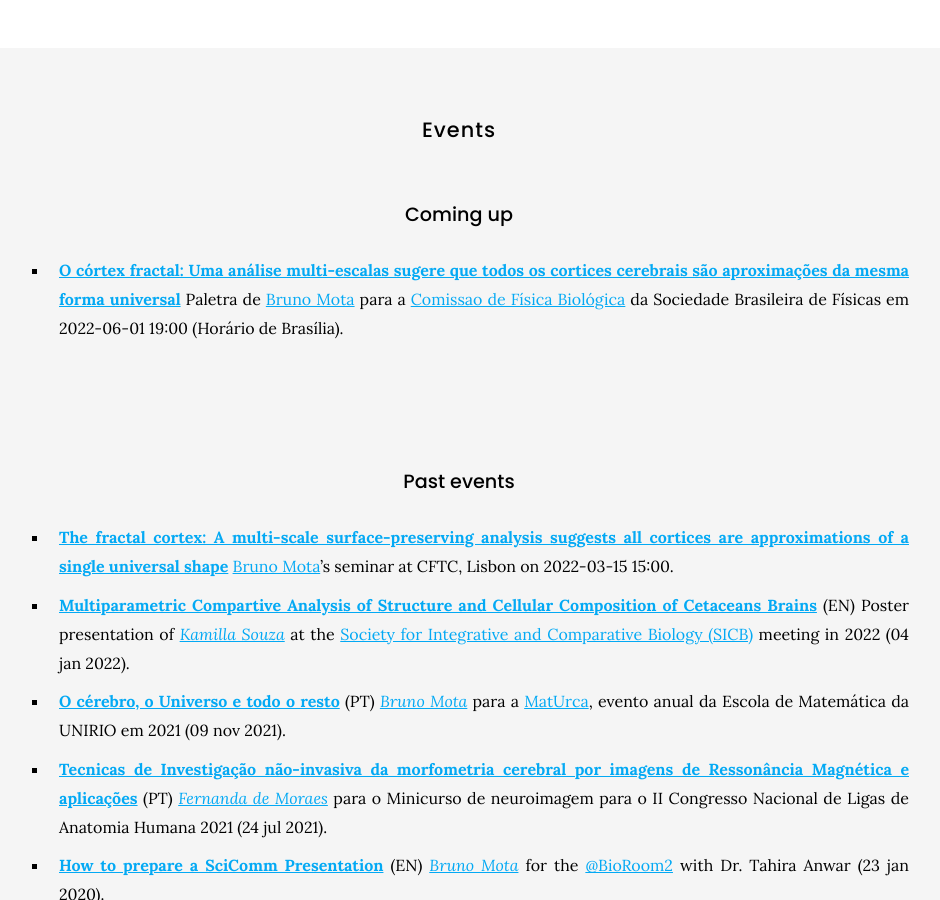
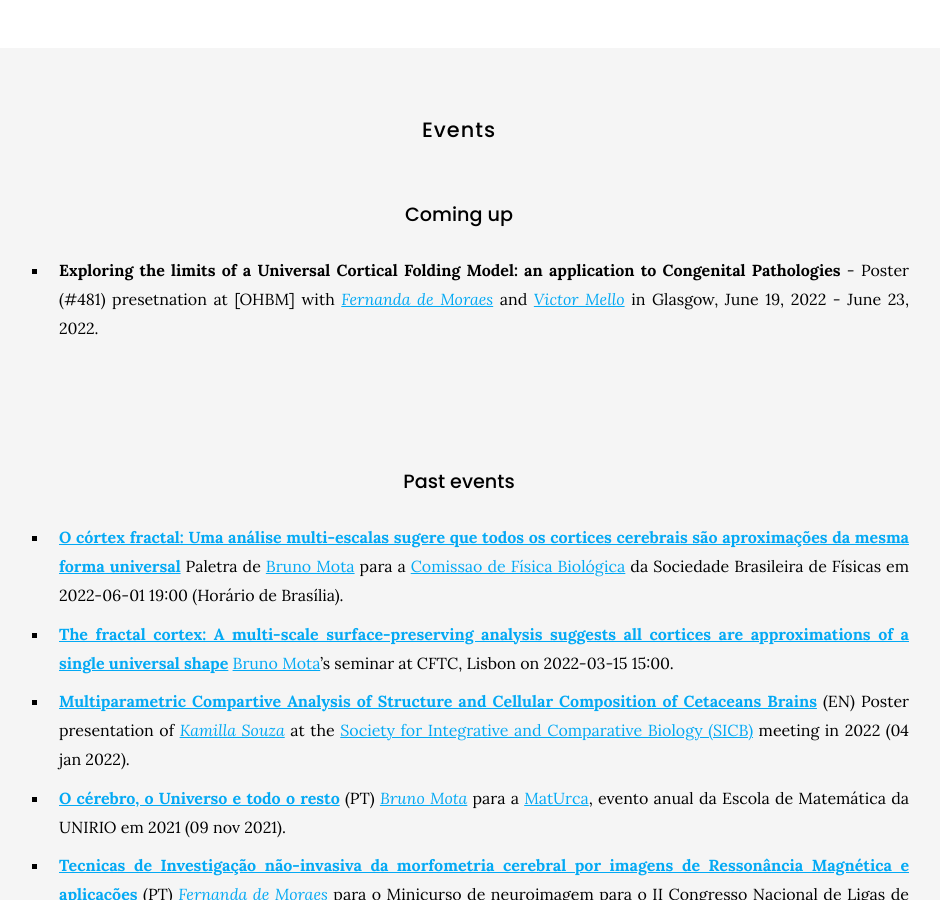
Before and after one commit to metaBIOlab/metabio, a Jekyll site: the page built from tools/index.md, in a window 1280 px wide and 900 px high, scrolled down 2141 px. Shown: the whole window, without its empty margins (181-1121 px from the left). Built offline with Jekyll 4.4.1, drawn with Linux system fonts in a browser that asks for light colours; nearby versions of some CDN libraries.

Commit message:
Update index.md

```diff
--- a/tools/index.md
+++ b/tools/index.md
@@ -47,14 +47,15 @@ Please fell free to get in touch with any of us regarding this material.
 <!-- {% include list.html component="card" data="events" filters="group: events" style="small" %} -->
 
 ### Coming up
-
-- **[O córtex fractal: Uma análise multi-escalas sugere que todos os cortices cerebrais são aproximações da mesma forma universal](https://youtu.be/hekItEAFHsU)** Paletra de [Bruno Mota](https://metabio.netlify.app/members/bruno-mota.html) para a [Comissao de Física Biológica](https://sites.google.com/view/bio-sbf/in%C3%ADcio/webin%C3%A1rios) da Sociedade Brasileira de Físicas em 2022-06-01 19:00 (Horário de Brasília).
+- **Exploring the limits of a Universal Cortical Folding Model: an application to Congenital Pathologies** - Poster (#481) presetnation at [OHBM] with _[Fernanda de Moraes](https://metabio.netlify.app/members/fernanda-moraes.html)_ and  _[Victor Mello]([https://metabio.netlify.app/members/fernanda-moraes.html](https://metabio.netlify.app/members/victor-mello.html))_ in Glasgow, June 19, 2022 - June 23, 2022.
 
 <!-- - Event 2 -->
 
 <br>
 <br>
 ### Past events
+- **[O córtex fractal: Uma análise multi-escalas sugere que todos os cortices cerebrais são aproximações da mesma forma universal](https://youtu.be/hekItEAFHsU)** Paletra de [Bruno Mota](https://metabio.netlify.app/members/bruno-mota.html) para a [Comissao de Física Biológica](https://sites.google.com/view/bio-sbf/in%C3%ADcio/webin%C3%A1rios) da Sociedade Brasileira de Físicas em 2022-06-01 19:00 (Horário de Brasília).
+
 - **[The fractal cortex: A multi-scale surface-preserving analysis suggests all cortices are approximations of a single universal shape](https://cftc.ciencias.ulisboa.pt/seminar.php?id=505)** [Bruno Mota](https://metabio.netlify.app/members/bruno-mota.html)'s seminar at CFTC, Lisbon on 2022-03-15 15:00.
 
 - **[Multiparametric Compartive Analysis of Structure and Cellular Composition of Cetaceans Brains](https://www.youtube.com/watch?v=YwNYCC35IIE)** (EN) Poster presentation of *[Kamilla Souza](https://metabio.netlify.app/members/kamilla-souza.html)* at the [Society for Integrative and Comparative Biology (SICB)](https://burkclients.com/sicb/meetings/2022/site/) meeting in 2022 (04 jan 2022).
```
